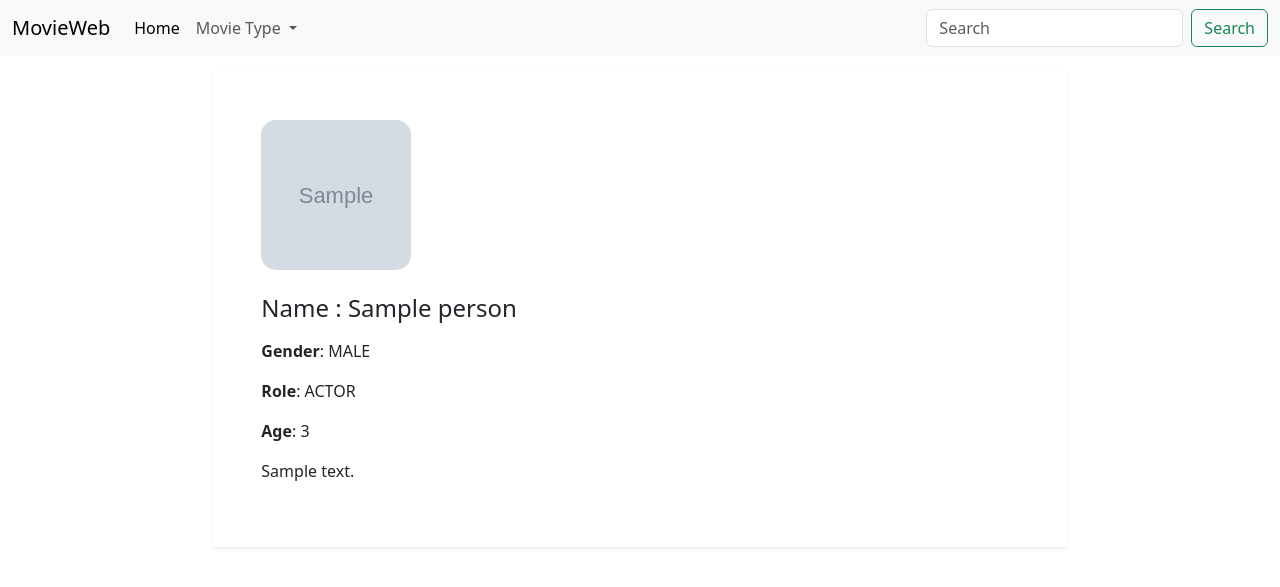
After one commit to mominur774/movie-management, a Django app: page /actor/1/?role=actor in a window 1280 px wide. The commit adds this page. Shown: the top 587 px of the page. Run offline with Django 4.2, Linux system fonts and the light colour scheme; tables that the repository leaves empty hold one stand-in row (values such as "Sample post"); grey boxes marked "Sample" are stand-in pictures.

Commit message:
add actor profile

```diff
--- a/mlw/settings.py
+++ b/mlw/settings.py
@@ -131,6 +131,10 @@ USE_TZ = True
 # https://docs.djangoproject.com/en/4.1/howto/static-files/
 
 STATIC_URL = 'static/'
+# STATIC_ROOT = BASE_DIR / 'static'
+STATICFILES_DIRS = [
+    BASE_DIR / 'static'
+]
 
 MEDIA_URL = '/media/'
 MEDIA_ROOT = BASE_DIR / 'media'
--- a/movies/models.py
+++ b/movies/models.py
@@ -1,3 +1,4 @@
+from datetime import date
 from django.db import models
 from django.utils.translation import gettext_lazy as _
 from django.utils.text import slugify
@@ -20,6 +21,16 @@ class Person(BaseModel):
     name = models.CharField(max_length=255)
     avatar = models.ImageField(upload_to='avatar')
     gender = models.CharField(max_length=10, choices=GenderChoices.choices)
+    dob = models.DateField(blank=True, null=True)
+    about = models.TextField(blank=True, null=True)
+
+    @property
+    def age(self):
+        if not self.dob:
+            return None
+
+        today = date.today()
+        return today.year - self.dob.year - ((today.month, today.day) < (self.dob.month, self.dob.day))
 
 
 class Actor(Person):
--- a/movies/urls.py
+++ b/movies/urls.py
@@ -5,5 +5,6 @@ from django.urls import path
 urlpatterns = [
     path('', views.home_view, name='index'),
     path('movie-type/<slug:slug>/',
-         views.type_wise_movie_view, name='type_wise_movie')
+         views.type_wise_movie_view, name='type_wise_movie'),
+    path('actor/<int:actor_id>/', views.actor_details, name='actor_details')
 ]
--- a/movies/views.py
+++ b/movies/views.py
@@ -1,5 +1,4 @@
-from typing import Any, Dict
-from django.shortcuts import render
+from django.shortcuts import render, get_object_or_404
 from movies.models import *
 from django.views.generic import ListView, View
 from movies.utils import movie_filter
@@ -21,3 +20,18 @@ def type_wise_movie_view(request, slug):
         'movie_type': movie_type
     }
     return render(request, 'pages/type-wise-movies.html', context)
+
+
+def actor_details(request, actor_id):
+    role = request.GET.get('role')
+    if role == 'actor':
+        actor = get_object_or_404(Actor, id=actor_id)
+    elif role == 'director':
+        actor = get_object_or_404(Director, id=actor_id)
+    else:
+        print("Invalid role")
+
+    context = {
+        'actor': actor
+    }
+    return render(request, 'pages/actor-details.html', context)
--- /dev/null
+++ b/static/css/style.css
@@ -0,0 +1,6 @@
+.profile .avatar {
+  width: 150px;
+  height: 150px;
+  border-radius: 10%;
+  object-fit: cover;
+}
--- a/templates/layouts/base.html
+++ b/templates/layouts/base.html
@@ -1,10 +1,12 @@
 <!doctype html>
+{% load static %}
 <html lang="en">
   <head>
     <meta charset="utf-8">
     <meta name="viewport" content="width=device-width, initial-scale=1">
     <title>Bootstrap demo</title>
     <link href="https://cdn.jsdelivr.net/npm/bootstrap@5.3.1/dist/css/bootstrap.min.css" rel="stylesheet" integrity="sha384-4bw+/aepP/YC94hEpVNVgiZdgIC5+VKNBQNGCHeKRQN+PtmoHDEXuppvnDJzQIu9" crossorigin="anonymous">
+    <link rel="stylesheet" href="{% static 'css/style.css' %}">
   </head>
   <body>
     {% block navbar %}
--- /dev/null
+++ b/templates/pages/actor-details.html
@@ -0,0 +1,16 @@
+{% extends 'layouts/base.html' %}
+
+{% block content %}
+
+<div class="row mt-3 profile">
+  <div class="col-lg-8 mx-auto shadow-sm p-5">
+    <img src="{{ actor.avatar.url }}" class="avatar mb-4" alt="">
+    <h4 class="mb-3">Name : {{ actor.name }}</h4>
+    <span class="d-block mb-3"><b>Gender</b>: {{ actor.gender }}</span>
+    <span class="d-block mb-3"><b>Role</b>: {{ actor.role }}</span>
+    <span class="d-block mb-3"><b>Age</b>: {{ actor.age }}</span>
+    <span class="d-block mb-3">{{ actor.about }}</span>
+  </div>
+</div>
+
+{% endblock content %}
```
Also changed, not shown: templates/includes/movie-grid.html (added, +23 -0 lines), templates/pages/index.html (+1 -23 lines), templates/pages/type-wise-movies.html (+1 -23 lines), movies/migrations/0009_person_about_person_dob.py (added).
